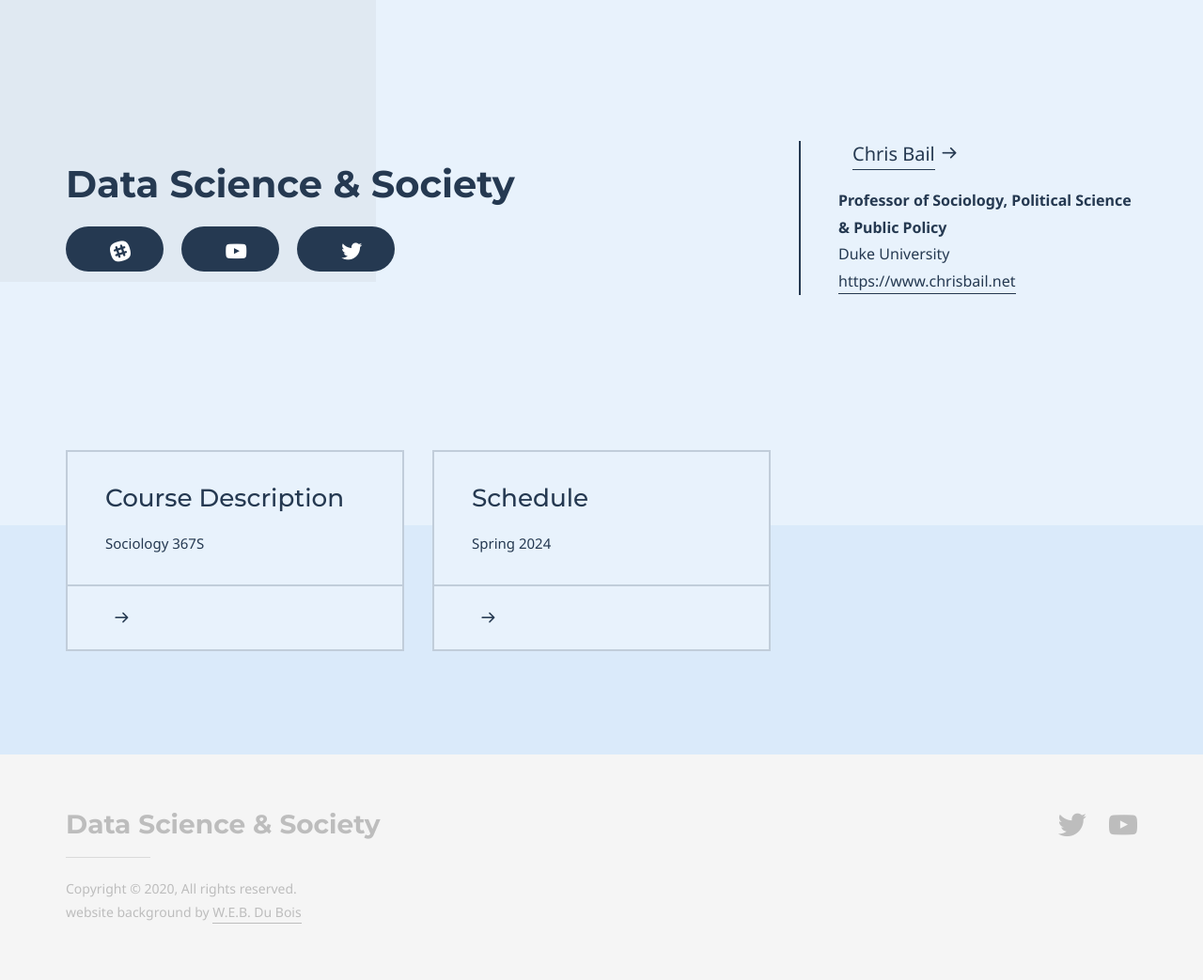
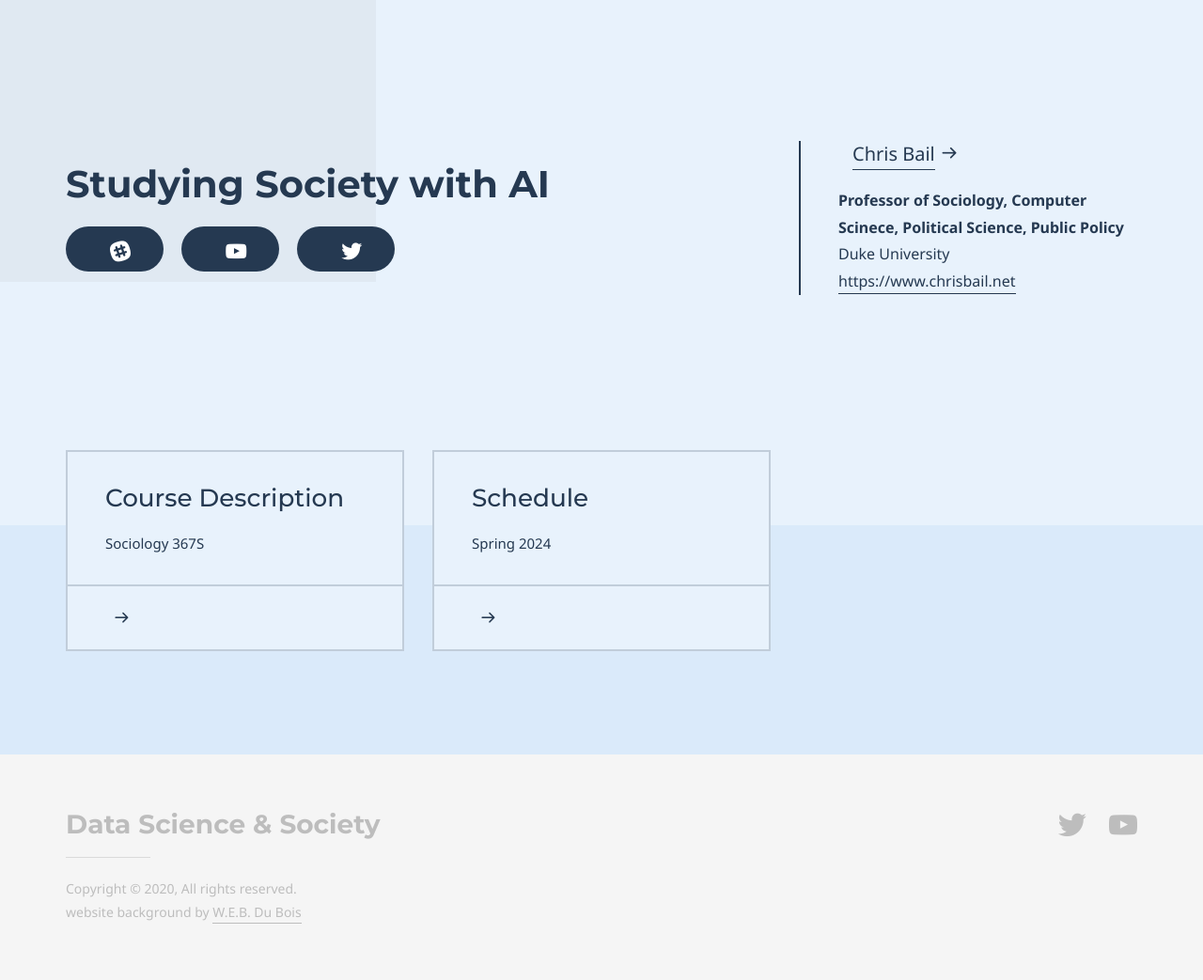
Before and after one commit to dssoc/dssoc.github.io, a Jekyll site: the page built from index.md, in a window 1280 px wide. Shown: the whole page at 94% size. Built offline with Jekyll 4.4.1, drawn with Linux system fonts in a browser that asks for light colours; some web fonts are replaced.

Commit message:
Update index.md

```diff
--- a/index.md
+++ b/index.md
@@ -4,7 +4,7 @@ layout: homepage
 keywords:
 
 # Hero section
-title: Data Science & Society
+title: Studying Society with AI
 description:
 
 buttons:
@@ -26,7 +26,7 @@ buttons:
 author:
     title: <a href="https://www.chrisbail.net/">Chris Bail</a>
     title_url: ''
-    description: <b>Professor of Sociology, Political Science & Public Policy</b> <br/>Duke University <br/> <a href="https://www.chrisbail.net/">https://www.chrisbail.net</a>
+    description: <b>Professor of Sociology, Computer Scinece, Political Science, Public Policy</b> <br/>Duke University <br/> <a href="https://www.chrisbail.net/">https://www.chrisbail.net</a>
 
 
 # Micro navigation
```
